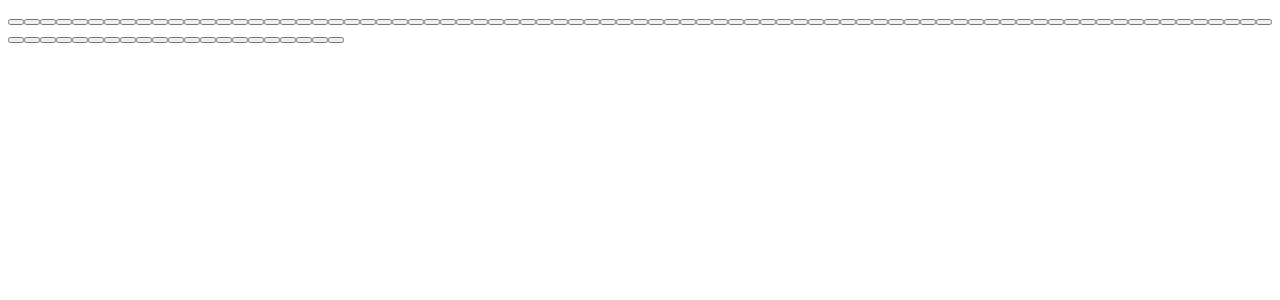
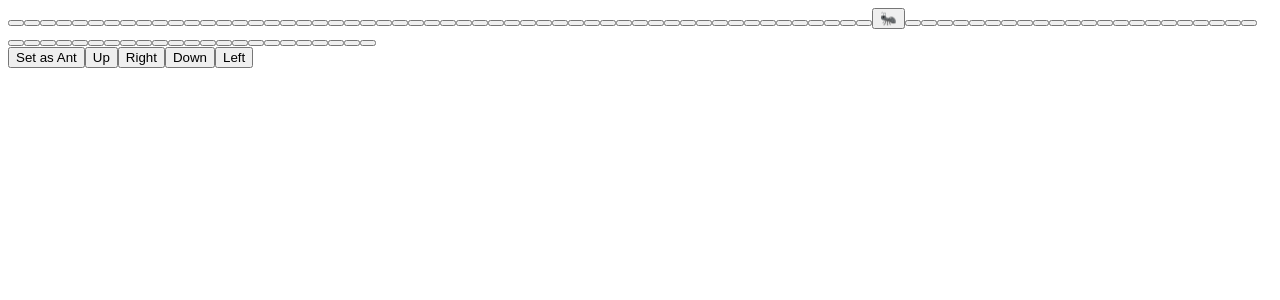
Before and after one commit to allindevelopers/executanti, a Nuxt app: page /furnica in a window 1280 px wide. Shown: the top 300 px of the page. Built offline with nearby package versions, Linux system fonts and the light colour scheme.

Commit message:
add some dvijenie

```diff
--- a/pages/furnica.vue
+++ b/pages/furnica.vue
@@ -1,69 +1,139 @@
 <template>
+	<div class="m-0.5 flex items-start gap-1">
 		<div
 			ref="grid"
-		class="p-0.5 gap-0.5 grid grid-cols-10 grid-cols-[repeat(10,50px)] grid-rows-[repeat(10,50px)]"
+			class="p-0.5 gap-0.5 bg-gray-100 inline-grid grid-cols-10 grid-cols-[repeat(10,50px)] grid-rows-[repeat(10,50px)] shadow"
 		>
 			<button
+				v-for="(cell, i) in cells"
 				:id="`button-${i}`"
-			v-for="(cell, i) in cells"
-			@click="editCell(i)"
 				:key="i"
 				:class="[
 					'flex items-center justify-center text-3xl focus:outline-none',
-				'border border-dashed focus:border-red-600 focus:bg-red-100',
+					'border border-dashed focus:border-red-600 focus:bg-red-100 bg-white',
+					{ 'bg-blue-100': cell.type === AntType },
 				]"
+				@focus="focusedCell = cell"
 			>
-			{{ cell }}
+				{{ cell.char }}
 			</button>
+		</div>
+		<div class="grid gap-0.5">
+			<Button @click="setAsAnt">Set as Ant</Button>
+			<Button @click="moveAnt('ArrowUp')">Up</Button>
+			<Button @click="moveAnt('ArrowRight')">Right</Button>
+			<Button @click="moveAnt('ArrowDown')">Down</Button>
+			<Button @click="moveAnt('ArrowLeft')">Left</Button>
+		</div>
 	</div>
 </template>
 
 <script setup lang="ts">
+const EmptyType = Symbol.for("empty");
+const CharType = Symbol.for("char");
+const AntType = Symbol.for("ant");
+type AnyType = typeof EmptyType | typeof CharType | typeof AntType;
+
+type Cell = { type: AnyType; char?: string };
+const getEmptyCell = (): Cell => ({ type: EmptyType, char: undefined });
+const getCharCell = (char: string): Cell => ({ type: CharType, char });
+const getAntCell = (char: string): Cell => ({ type: AntType, char });
+
+const focusedCell = ref<Cell>();
 const grid = ref<HTMLElement>();
-const cells = ref(Array.from({ length: 100 }));
+const cells = ref(
+	Array.from({ length: 100 }, (_, index) =>
+		54 === index ? getAntCell("🐜") : getEmptyCell()
+	)
+);
+const size = 10;
+const arrowCodes = ["ArrowUp", "ArrowRight", "ArrowDown", "ArrowLeft"];
+const controllCodes = ["Backspace", "Enter", "Escape"];
+const allCodes = [...arrowCodes, ...controllCodes];
 
-function editCell(index) {
+const DirectionMap: Record<string, (div: number, mod: number) => number> = {
+	ArrowUp: (div, mod) => wrap(div - 1, 0, size) * size + mod,
+	ArrowRight: (div, mod) => div * size + wrap(mod + 1, 0, size),
+	ArrowDown: (div, mod) => wrap(div + 1, 0, size) * size + mod,
+	ArrowLeft: (div, mod) => div * size + wrap(mod - 1, 0, size),
+};
+
+function setAsAnt() {
+	const cellIndex = cells.value.indexOf(focusedCell.value);
+	if (cellIndex < 0) return;
+
+	const remove = (cell: Cell) =>
+		cell.type !== AntType ? cell : getCharCell(cell.char);
+	const set = (cell: Cell, index: number) =>
+		index === cellIndex ? getAntCell(cell.char) : cell;
+
+	cells.value = cells.value.map(remove).map(set);
+}
+
+const MoveMap: Record<string, (div: number, mod: number) => number> = {
+	ArrowUp: (div, mod) => clamp(div - 1, 0, size - 1) * size + mod,
+	ArrowRight: (div, mod) => div * size + clamp(mod + 1, 0, size - 1),
+	ArrowDown: (div, mod) => clamp(div + 1, 0, size - 1) * size + mod,
+	ArrowLeft: (div, mod) => div * size + clamp(mod - 1, 0, size - 1),
+};
+
+function moveAnt(direction: string) {
+	const antIndex = cells.value.findIndex((cell) => cell.type === AntType);
+	if (antIndex < 0) return;
+	const { div, mod } = getDivMode(antIndex);
+	const newIndex = MoveMap[direction](div, mod);
+	if (antIndex === newIndex) return;
+	const [first, last] = sort([antIndex, newIndex]);
+	cells.value = swapItems(cells.value, first, last);
+}
+
+function getChar() {
 	const text = window.prompt();
 	if (!text) return;
-	const firstSymbol = String.fromCodePoint(text.codePointAt(0));
-	cells.value[index] =
-		firstSymbol.length !== 1 ? firstSymbol : firstSymbol.toUpperCase();
+	const [firstSymbol] = Array.from(text);
+	return firstSymbol.length !== 1 ? firstSymbol : firstSymbol.toUpperCase();
 }
 
 onMounted(() => {
 	const doc = grid.value.ownerDocument;
-	const size = 10;
-	const codes = [
-		"ArrowUp",
-		"ArrowRight",
-		"ArrowDown",
-		"ArrowLeft",
-		"Backspace",
-	];
+	function listener(e: KeyboardEvent) {
+		if (document.activeElement.parentElement === grid.value) return;
+		if (!arrowCodes.includes(e.code)) return;
+		moveAnt(e.code);
+	}
+	doc.addEventListener("keydown", listener);
+	onUnmounted(() => doc.removeEventListener("keydown", listener));
+});
 
-	const map: Record<string, (div: number, mod: number) => number> = {
-		ArrowUp: (div, mod) => rotate(div - 1, 0, size) * size + mod,
-		ArrowRight: (div, mod) => div * size + rotate(mod + 1, 0, size),
-		ArrowDown: (div, mod) => rotate(div + 1, 0, size) * size + mod,
-		ArrowLeft: (div, mod) => div * size + rotate(mod - 1, 0, size),
-	};
+onMounted(() => {
+	const doc = grid.value.ownerDocument;
 
 	function listener(e: KeyboardEvent) {
-		if (document.activeElement.parentElement !== grid.value) return;
-		if (!codes.includes(e.code)) return;
+		if (doc.activeElement.parentElement !== grid.value) return;
+		if (!allCodes.includes(e.code)) return;
 
-		const children = [...grid.value.children];
-		const focusIndex = children.indexOf(document.activeElement);
+		const children = [...grid.value.querySelectorAll("button")];
+		const focusElement = children.find((c) => c === doc.activeElement);
+		const focusIndex = children.indexOf(focusElement);
 
-		if (e.code === "Backspace") {
-			cells.value[focusIndex] = "";
+		if (e.code === "Escape") {
+			focusElement.blur();
 			return;
 		}
 
-		const div = Math.floor(focusIndex / size);
-		const mod = focusIndex % size;
-		const index = map[e.code](div, mod);
-		const selector = `:scope button:nth-child(${index + 1})`;
+		if (e.code === "Backspace") {
+			cells.value[focusIndex] = getEmptyCell();
+			return;
+		}
+
+		if (e.code === "Enter") {
+			cells.value[focusIndex] = getCharCell(getChar());
+			return;
+		}
+
+		const { div, mod } = getDivMode(focusIndex);
+		const nextIndex = DirectionMap[e.code](div, mod);
+		const selector = `:scope button:nth-child(${nextIndex + 1})`;
 		const button = grid.value.querySelector<HTMLElement>(selector);
 		button.focus();
 	}
@@ -72,9 +142,38 @@
 	onUnmounted(() => doc.removeEventListener("keydown", listener));
 });
 
-const clamp = (val: number, min: number = 0, max: number = 1): number =>
-	Math.max(min, Math.min(max, val));
+function wrap(num: number, min: number, max: number): number {
+	const rangeSize = max - min;
+	return ((((num - min) % rangeSize) + rangeSize) % rangeSize) + min;
+}
 
-const rotate = (val: number, min: number = 0, max: number = 1): number =>
-	val < min ? val + max : val % max;
+function clamp(val: number, min: number = 0, max: number = 1): number {
+	return Math.max(min, Math.min(max, val));
+}
+
+const swapItems = <T, _>(a: T[], i: number, j: number): T[] =>
+	(a[i] &&
+		a[j] && [
+			...a.slice(0, i),
+			a[j],
+			...a.slice(i + 1, j),
+			a[i],
+			...a.slice(j + 1),
+		]) ||
+	a;
+
+const sort = (arr: number[]): number[] => arr.sort((a, b) => a - b);
+
+function getDivMode(n: number) {
+	const div = Math.floor(n / size);
+	const mod = n % size;
+	return { div, mod };
+}
+
+function Button(props: any, { slots }) {
+	const { class: className, ...rest } = props;
+	const classes = ["bg-gray-100 px-4 py-2 rounded", className];
+	const newProps = { ...rest, class: classes };
+	return h("button", newProps, slots);
+}
 </script>
```
Lines whose indentation alone changed are shown as unchanged.
